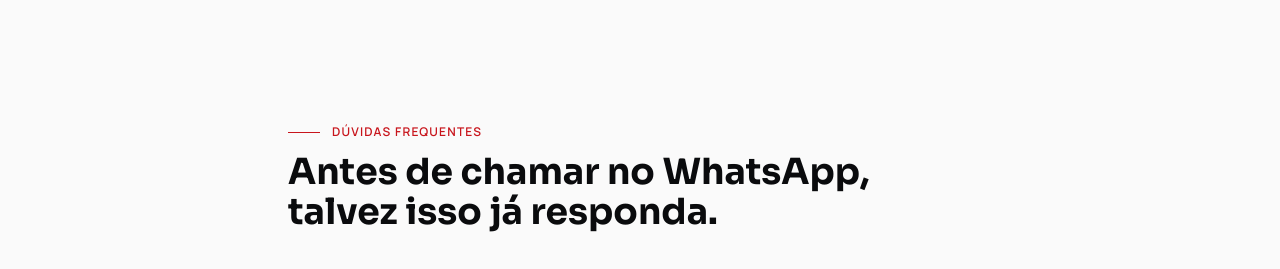
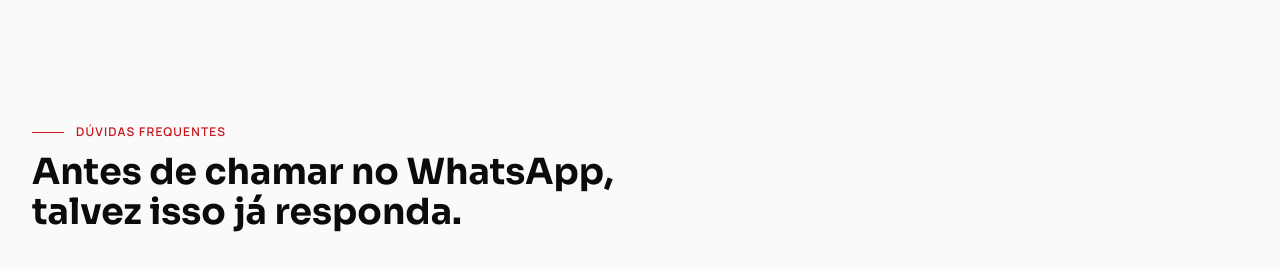
Before and after one commit to lucascardosoinocencio/charlie-telecom, a website: page index.html in a window 1280 px wide. Shown: the part 5679-5948 px from the top of the page. Drawn offline with nearby package versions, Linux system fonts and the light colour scheme; no server answers.

Commit message:
Align FAQ section container with the rest of the site
The FAQ used a narrower max-w-3xl centered on its own, so the heading
sat well right of every other section's left edge. Now the outer
container matches max-w-7xl like the rest of the page, with the
question column capped at a readable width inside it.

```diff
--- a/index.html
+++ b/index.html
@@ -443,7 +443,8 @@
 
   <!-- ======================= FAQ ======================= -->
   <section id="faq" class="bg-paper py-24 sm:py-32">
-    <div class="mx-auto max-w-3xl px-5 sm:px-8">
+    <div class="mx-auto max-w-7xl px-5 sm:px-8">
+      <div class="max-w-3xl">
       <div class="flex items-center gap-3" data-reveal>
         <span class="h-px shrink-0 w-8 bg-brand-red-600" data-kicker-line></span>
         <span class="text-xs font-semibold uppercase tracking-widest text-brand-red-600">Dúvidas frequentes</span>
@@ -502,6 +503,7 @@
           <p class="mt-3 text-sm leading-relaxed text-ink-700">Cada instalação é registrada com foto, data, hora e local reais, então você tem prova concreta do trabalho, não só a palavra do instalador.</p>
         </details>
 
+      </div>
       </div>
     </div>
   </section>
```
